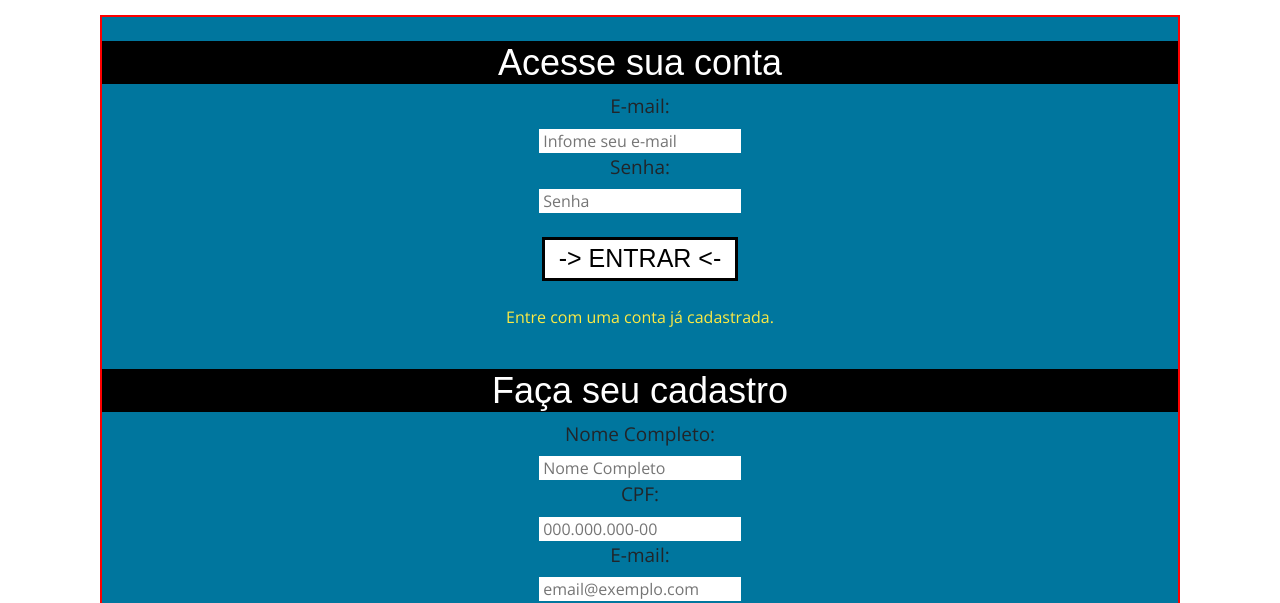
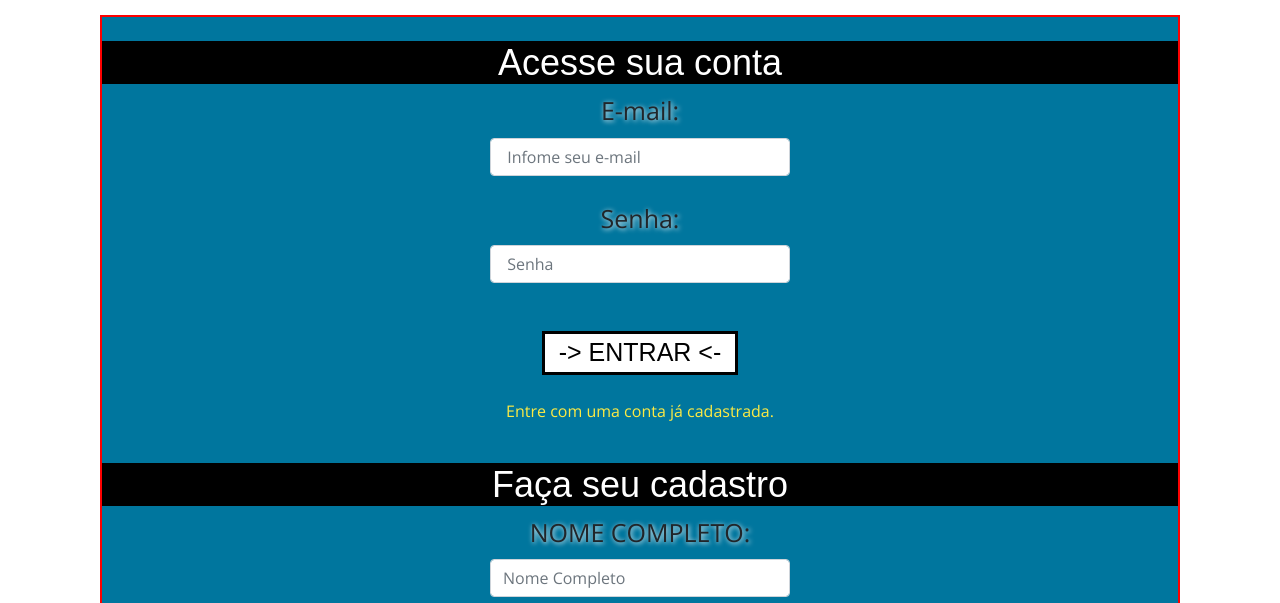
Before and after one commit to gabrielreboucas2001/front-end-bootstrap, a plain HTML site: page Login.html in a window 1280 px wide. Shown: the part 221-824 px from the top of the page. Drawn offline with nearby package versions, Linux system fonts and the light colour scheme.

Commit message:
Adicionado input bootstrap
Adicionado input bootstrap

```diff
--- a/Login.html
+++ b/Login.html
@@ -10,6 +10,14 @@
 		<link rel="stylesheet" href="https://stackpath.bootstrapcdn.com/bootstrap/4.3.1/css/bootstrap.min.css" integrity="sha384-ggOyR0iXCbMQv3Xipma34MD+dH/1fQ784/j6cY/iJTQUOhcWr7x9JvoRxT2MZw1T" crossorigin="anonymous">
 		<meta name="viewport" content="width=device-width, initial-scale=1, shrink-to-fit=no">
     	<link href='https://fonts.googleapis.com/css?family=Open+Sans' rel='stylesheet' type='text/css'>
+
+	<style>
+		label {
+		text-shadow: 1px 1px 5px white;
+		font-size: 1000px;
+		}
+	</style>
+
 	</head>
 	<body>
 		<header class="cabecalho">
@@ -70,10 +78,10 @@
 				<h2 style="color: white; font-family:arial; font-size:36px; background-color:black;"> Acesse sua conta</h2>
 
 				<form action="#" method="post">
-					<label for="email" style="font-size:19px;">E-mail:</label><br>
-					<input type="email" id="email" name="email" placeholder=" Infome seu e-mail" required><br>
-					<label for="Senha" style="font-size:19px;">Senha:</label><br>
-					<input type="password" id="senha" name="senha" placeholder=" Senha" required><br><br>
+					<label for="email" style="font-size:25px;">E-mail:</label><br>
+					<input type="email" id="email" name="email" placeholder=" Infome seu e-mail" class="form-control" style="width:300px;" required><br>
+					<label for="Senha" style="font-size:25px;">Senha:</label><br>
+					<input type="password" id="senha" name="senha" placeholder=" Senha" class="form-control" style="width:300px;" required><br><br>
 					<input style="background-color:white; border-style: solid; font-size:25px; font-family: Arial;" type="submit" value="  -> ENTRAR <-  ">
 				</form>
 
@@ -85,12 +93,12 @@
 				<h2 style="color: white; font-family:arial; font-size:36px; background-color:black;"> Faça seu cadastro </h2>
 
 				<form action="http://google.com/">
-					<label for="nome" style="font-size:19px;">Nome Completo:</label><br>
-					<input type="name" id="nome" name="nome" placeholder=" Nome Completo" required><br>
-					<label for="cpf" style="font-size:19px;">CPF:</label><br>
-					<input type="CPF" id="cpf" name="cpf" placeholder=" 000.000.000-00" required><br>
-					<label for="emailCadastro"style="font-size:19px;">E-mail:</label><br>
-					<input type="email" id="emailCadastro" name="emailCadastro" placeholder=" email@exemplo.com" required><br><br>
+					<label for="nome" style="font-size:25px;">NOME COMPLETO:</label><br>
+					<input type="name" id="nome" name="nome" placeholder="Nome Completo" class="form-control" style="width:300px;" required><br>
+					<label for="cpf" style="font-size:25px;">CPF:</label><br>
+					<input type="number" id="cpf" name="cpf" placeholder="000.000.000-00" class="form-control" style="width:300px;" required><br>
+					<label for="emailCadastro" style="font-size:25px;">E-MAIL:</label><br>
+					<input type="email" id="emailCadastro" name="emailCadastro" placeholder="email@exemplo.com" class="form-control" style="width:300px;" required><br><br>
 					<input style="background-color:white; border-style: solid ; font-size:25px; font-family: Arial;" type="submit" value=" -> CONCLUIR <- " required>
 				</form>
 
```
